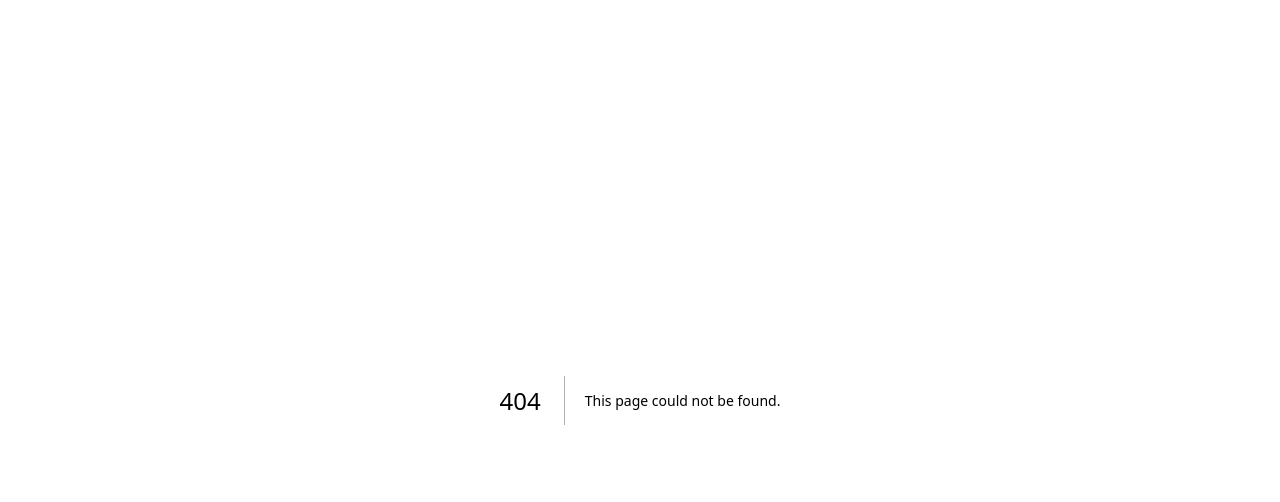
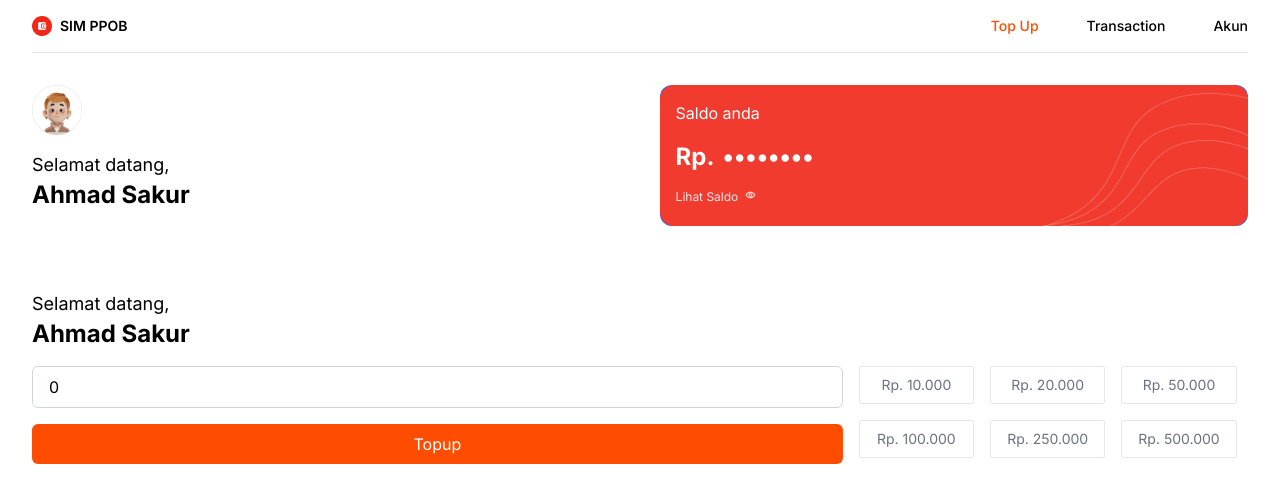
Before and after one commit to ahmadsakur/sim-ppob, a Next.js app: page /topup in a window 1280 px wide. Before the commit this address had no page. Shown: the top 502 px of the page. Built offline with nearby package versions, Linux system fonts and the light colour scheme.

Commit message:
[FEAT] Service Charge Page

```diff
--- a/components/Service.tsx
+++ b/components/Service.tsx
@@ -1,10 +1,14 @@
 import { ServiceType } from "@/types/api/content";
 import Image from "next/image";
+import Link from "next/link";
 import React from "react";
 
 const Service = ({ data }: { data: ServiceType }) => {
   return (
-    <div className="flex flex-col items-center justify-center gap-2 w-full cursor-pointer">
+    <Link
+      href={`/service/${data.service_code}`}
+      className="flex flex-col items-center justify-center gap-2 w-full cursor-pointer"
+    >
       <div className="aspect-square">
         <Image
           width={50}
@@ -14,7 +18,7 @@ const Service = ({ data }: { data: ServiceType }) => {
         />
       </div>
       <p className="text-xs font-medium text-center">{data.service_name}</p>
-    </div>
+    </Link>
   );
 };
 
--- a/components/layout/Navbar.tsx
+++ b/components/layout/Navbar.tsx
@@ -38,7 +38,7 @@ const Navbar = () => {
   return (
     <div className="py-4 border-b">
       <div className="flex items-center justify-between">
-        <div className="flex items-center gap-2">
+        <Link href={'/'} className="flex items-center gap-2">
           <div className="aspect-square">
             <Image
               src="/assets/icons/main-logo.png"
@@ -48,7 +48,7 @@ const Navbar = () => {
             />
           </div>
           <p className="text-sm font-semibold">SIM PPOB</p>
-        </div>
+        </Link>
         <div className="items-center gap-12 hidden md:flex">
           {navLinks.map((link) => (
             <Link href={link.href} key={link.title}>
--- a/pages/index.tsx
+++ b/pages/index.tsx
@@ -94,7 +94,7 @@ export default Dashboard;
 
 export async function getServerSideProps() {
   const token =
-    "eyJhbGciOiJIUzI1NiIsInR5cCI6IkpXVCJ9.eyJlbWFpbCI6Im5vaXJjb2RlQGdtYWlsLmNvbSIsIm1lbWJlckNvZGUiOiJMTUFXR0M2NiIsImlhdCI6MTY5NDIwNTY2MCwiZXhwIjoxNjk0MjQ4ODYwfQ.2vsObDEsoaHD6RKvK6qpvyy8gTfVwUW0WYykmZznwkY";
+    "eyJhbGciOiJIUzI1NiIsInR5cCI6IkpXVCJ9.eyJlbWFpbCI6Im5vaXJjb2RlQGdtYWlsLmNvbSIsIm1lbWJlckNvZGUiOiJMTUFXR0M2NiIsImlhdCI6MTY5NDI1NTI0MiwiZXhwIjoxNjk0Mjk4NDQyfQ.RpMEKMuQl_wtf-t6HxX-nTAHrCiHrYCnrZvxP6BGHqw";
 
   try {
     const { data: services } = await ContentService.getServices({ token });
--- /dev/null
+++ b/pages/service/[slug].tsx
@@ -0,0 +1,108 @@
+import DashboardLayout from "@/components/layout/DashboardLayout";
+import { ContentService } from "@/services/api-service";
+import { ServiceType } from "@/types/api/content";
+import { formatCurrency } from "@/utils/string";
+import Image from "next/image";
+import React from "react";
+
+const ServicePaymentPage = ({ service }: { service: ServiceType }) => {
+  const [isBalanceVisible, setIsBalanceVisible] =
+    React.useState<boolean>(false);
+  const balanceData = 1000000;
+  console.log(service);
+  return (
+    <DashboardLayout>
+      <div className="py-8 flex flex-col md:flex-row justify-between items-start gap-8">
+        <div className="flex flex-col items-start w-full md:w-1/2">
+          <div className="aspect-square">
+            <Image
+              src={"/assets/images/profile.png"}
+              width={50}
+              height={50}
+              alt="Profile Picture"
+            />
+          </div>
+          <p className="mt-4 text-lg">Selamat datang,</p>
+          <h2 className="text-2xl font-bold">Ahmad Sakur</h2>
+        </div>
+        <div
+          className="rounded-xl p-4 relative text-white aspect-[4.16/1] bg-cover bg-center bg-no-repeat w-full md:w-[600px] bg-blue-600"
+          style={{
+            backgroundImage: "url('/assets/images/balance-bg.png')",
+          }}
+        >
+          <p>Saldo anda</p>
+          <div className="flex py-4 text-2xl font-bold">
+            <p>Rp.</p>
+            <p className="ml-2">
+              {isBalanceVisible ? formatCurrency(balanceData) : "••••••••"}
+            </p>
+          </div>
+          <p
+            className="text-xs text-gray-200 cursor-pointer"
+            onClick={() => setIsBalanceVisible(!isBalanceVisible)}
+          >
+            {isBalanceVisible ? "Sembunyikan" : "Lihat Saldo"}
+          </p>
+        </div>
+      </div>
+      <div className="py-4">
+        <p className="text-lg">Pembayaran</p>
+        <div className="flex gap-2 items-center my-2">
+          <div className="aspect-square">
+            <Image
+              src={service.service_icon}
+              width={30}
+              height={30}
+              alt={service.service_name}
+            />
+          </div>
+          <p className="text-xl font-bold">{service.service_name}</p>
+        </div>
+      </div>
+      <div className="flex flex-col gap-4">
+        <input
+          type="text"
+          min={0}
+          max={1000000}
+          name="ammount"
+          id="ammount"
+          placeholder="masukkan nominal topup"
+          value={`Rp.${formatCurrency(service.service_tariff)}`}
+          readOnly
+          className="border border-gray-300 rounded-sm px-4 py-2 focus:outline-none focus:ring-2 focus:ring-gray-300 placeholder:text-gray-400 w-full"
+        />
+        <button
+          type="submit"
+          className="bg-[#ff4d00] text-white rounded-sm py-3 w-full text-sm font-bold"
+        >
+          Bayar
+        </button>
+      </div>
+    </DashboardLayout>
+  );
+};
+
+export default ServicePaymentPage;
+
+export async function getServerSideProps({
+  params,
+}: {
+  params: {
+    slug: string;
+  };
+}) {
+  const { slug } = params;
+  const token =
+    "eyJhbGciOiJIUzI1NiIsInR5cCI6IkpXVCJ9.eyJlbWFpbCI6Im5vaXJjb2RlQGdtYWlsLmNvbSIsIm1lbWJlckNvZGUiOiJMTUFXR0M2NiIsImlhdCI6MTY5NDI1NzQ2MSwiZXhwIjoxNjk0MzAwNjYxfQ.UeaYmidOVz0XmrFSRcTn1yejoRMzYy0eAKuF3r2VJXM";
+  const { data: services } = await ContentService.getServices({ token });
+  const data = services.data.find(
+    (service: ServiceType) => service.service_code === slug
+  );
+
+  return {
+    props: {
+      service: data,
+    },
+  };
+}
--- /dev/null
+++ b/pages/topup.tsx
@@ -0,0 +1,102 @@
+import DashboardLayout from "@/components/layout/DashboardLayout";
+import { formatCurrency } from "@/utils/string";
+import Image from "next/image";
+import React, { useState } from "react";
+
+const TopupPage = () => {
+  const [isBalanceVisible, setIsBalanceVisible] = useState<boolean>(false);
+  const [amount, setAmount] = useState<number>(0);
+  const balanceData = 1000000;
+
+  const handleBalanceChange = (e: any) => {
+    const { value } = e.target;
+    setAmount(value);
+  };
+
+  const handleFastInput = (amount: number) => {
+    setAmount(amount);
+  };
+
+  const fastInput = [10000, 20000, 50000, 100000, 250000, 500000];
+  return (
+    <DashboardLayout>
+      <div className="py-8 flex flex-col md:flex-row justify-between items-start gap-8">
+        <div className="flex flex-col items-start w-full md:w-1/2">
+          <div className="aspect-square">
+            <Image
+              src={"/assets/images/profile.png"}
+              width={50}
+              height={50}
+              alt="Profile Picture"
+            />
+          </div>
+          <p className="mt-4 text-lg">Selamat datang,</p>
+          <h2 className="text-2xl font-bold">Ahmad Sakur</h2>
+        </div>
+        <div
+          className="rounded-xl p-4 relative text-white aspect-[4.16/1] bg-cover bg-center bg-no-repeat w-full md:w-[600px] bg-blue-600"
+          style={{
+            backgroundImage: "url('/assets/images/balance-bg.png')",
+          }}
+        >
+          <p>Saldo anda</p>
+          <div className="flex py-4 text-2xl font-bold">
+            <p>Rp.</p>
+            <p className="ml-2">
+              {isBalanceVisible ? formatCurrency(balanceData) : "••••••••"}
+            </p>
+          </div>
+          <p
+            className="text-xs text-gray-200 cursor-pointer"
+            onClick={() => setIsBalanceVisible(!isBalanceVisible)}
+          >
+            {isBalanceVisible ? "Sembunyikan" : "Lihat Saldo"}
+          </p>
+        </div>
+      </div>
+      <div className="py-4">
+        <p className="mt-4 text-lg">Selamat datang,</p>
+        <h2 className="text-2xl font-bold">Ahmad Sakur</h2>
+      </div>
+      <div className="flex flex-col md:flex-row items-start gap-4">
+        <div className="flex flex-col items-center w-full md:w-2/3 gap-4">
+          <input
+            type="number"
+            min={0}
+            max={1000000}
+            name="ammount"
+            id="ammount"
+            placeholder="masukkan nominal topup"
+            value={amount}
+            onChange={handleBalanceChange}
+            className="border border-gray-300 rounded-md px-4 py-2 focus:outline-none focus:ring-2 focus:ring-gray-300 placeholder:text-gray-400 w-full"
+          />
+          <button
+            type="submit"
+            className="bg-[#ff4d00] text-white rounded-md py-2 w-full"
+          >
+            Topup
+          </button>
+        </div>
+        <div className="grid grid-cols-3 gap-4">
+          {fastInput.map((item) => (
+            <button
+              key={item}
+              value={item}
+              className={`text-sm  border rounded-sm py-2 px-4 ${
+                amount === item
+                  ? "bg-[#ff4d00] text-white border-[#ff4d00]"
+                  : "bg-white text-gray-500 border-gray-200"
+              } `}
+              onClick={() => handleFastInput(item)} // Pass the selected item to the handler
+            >
+              {`Rp. ${formatCurrency(item)}`}
+            </button>
+          ))}
+        </div>
+      </div>
+    </DashboardLayout>
+  );
+};
+
+export default TopupPage;
```
